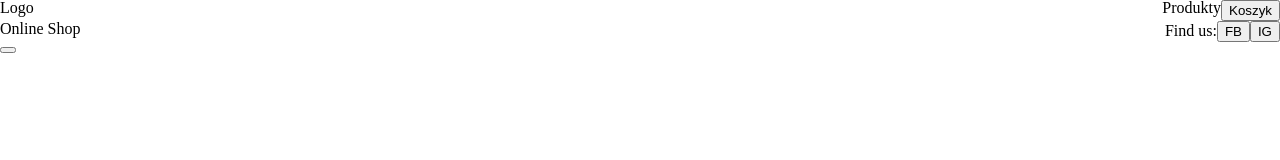
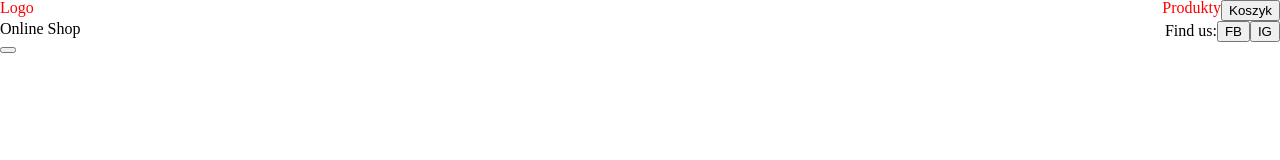
Before and after one commit to Globox21126/ShopOnline, a React (Create React App) app in the folder my-app/: page / in a window 1280 px wide. Shown: the top 160 px of the page. Built offline with nearby package versions, Linux system fonts and the light colour scheme.

Commit message:
scss added

```diff
--- a/my-app/package.json
+++ b/my-app/package.json
@@ -6,6 +6,7 @@
     "@testing-library/jest-dom": "^4.2.4",
     "@testing-library/react": "^9.5.0",
     "@testing-library/user-event": "^7.2.1",
+    "node-sass": "^4.14.1",
     "react": "^16.13.1",
     "react-dom": "^16.13.1",
     "react-scripts": "3.4.3"
--- a/my-app/src/App.js
+++ b/my-app/src/App.js
@@ -1,5 +1,5 @@
 import React from 'react';
-import './App.css';
+import './App.scss';
 import Header from "./Components/Header";
 import Products from "./Components/Products";
 import Footer from "./Components/Footer";
--- a/my-app/src/App.css
+++ b/my-app/src/App.scss
@@ -3,6 +3,7 @@
 .header {
   display: flex;
   justify-content: space-between;
+  color: red;
 }
 
 .header_right {
```
Also changed, not shown: 1 other file (tests, documents, lock files or other folders).
